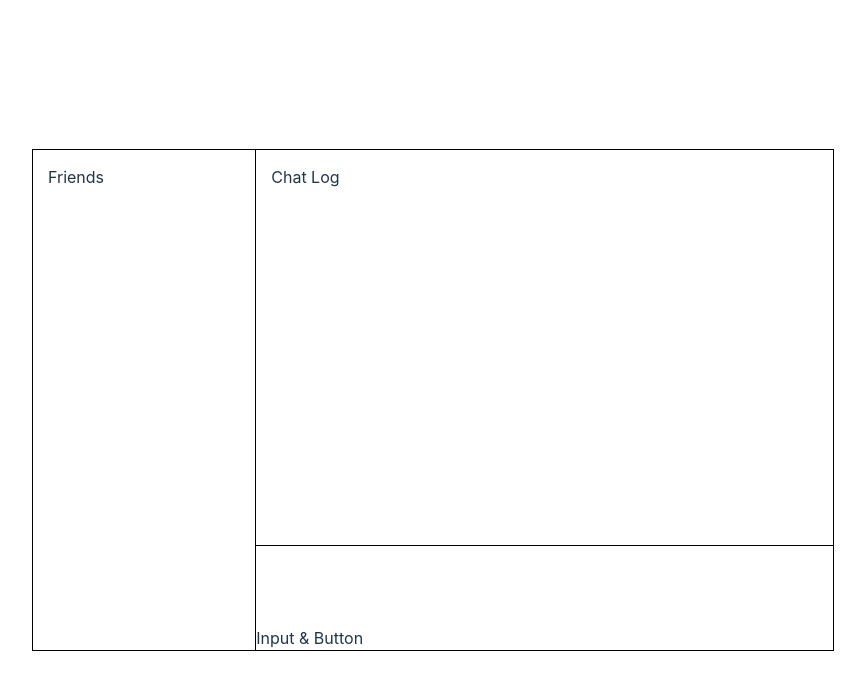
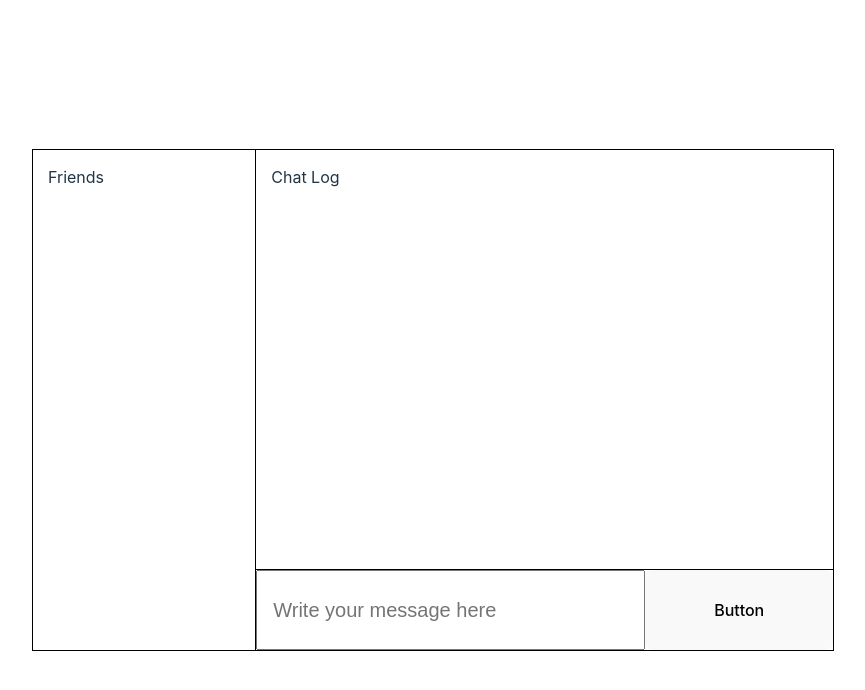
Before and after one commit to corpcoltd/messenger-assignment, a React (Vite) app: page / in a window 1280 px wide. Shown: the top 690 px of the page, without its empty margins (207-1072 px from the left). Built offline with nearby package versions, Linux system fonts and the light colour scheme.

Commit message:
Input and button added + styling

```diff
--- a/src/App.css
+++ b/src/App.css
@@ -3,6 +3,8 @@
   margin: 0 auto;
   padding: 2rem;
 }
+
+/* DIVS */
 
 #appFrame {
   border: 1px solid black;
@@ -33,3 +35,15 @@
   display: flex;
   border-top: 1px solid black;
 }
+
+/* INPUT & BTN */
+
+#messageInput {
+  padding-left: 15px;
+  font-size: 20px;
+  flex: 5;
+}
+
+#messageSendBtn {
+  flex: 2;
+}
--- a/src/App.jsx
+++ b/src/App.jsx
@@ -17,8 +17,15 @@ function App() {
             Chat Log
           </div>
 
-          <div id="messageFrame"></div>
-            Input & Button
+          <div id="messageFrame">
+            <input
+              id="messageInput"
+              placeholder="Write your message here"
+            />
+
+            <button id="messageSendBtn">Button</button>
+          </div>
+
         </div>
 
       </div>
```
